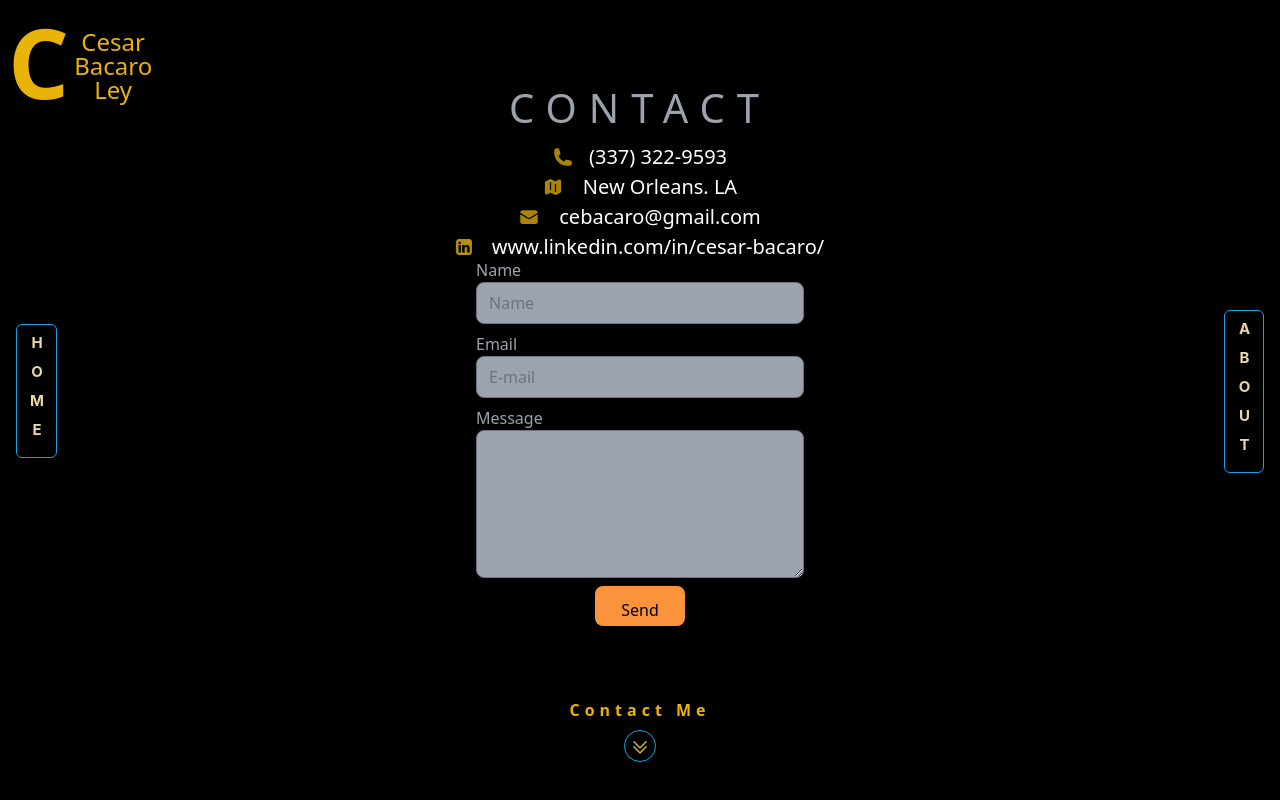
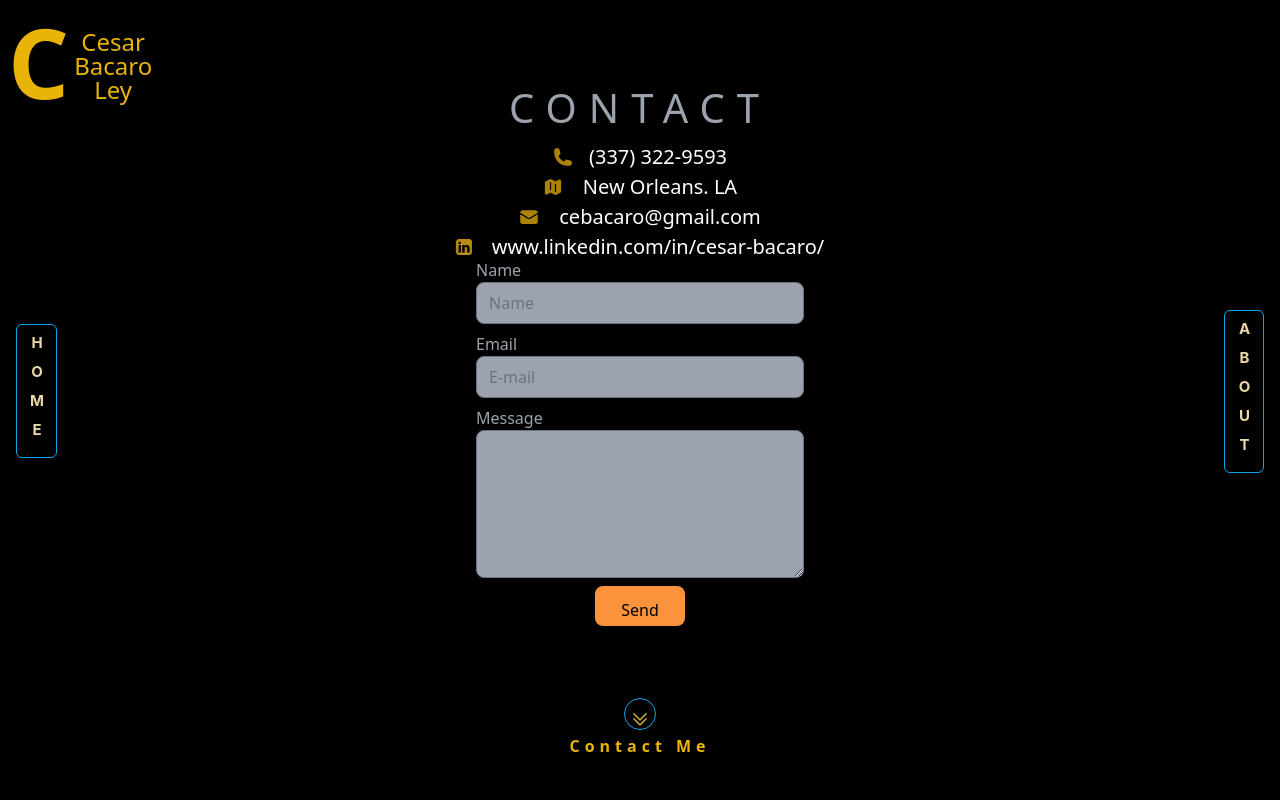
Before and after one commit to cebacaro/portfolio, a React (Create React App) app in the folder portfolio/: page /contactMe in a window 1280 px wide. Built offline with nearby package versions, Linux system fonts and the light colour scheme.

Commit message:
finished

```diff
--- a/portfolio/src/components/Contact.jsx
+++ b/portfolio/src/components/Contact.jsx
@@ -39,11 +39,12 @@ export const Contact = () => {
         Contact
       </h3>
       <m.div
-        initial={{ y: "100%" }}
-        animate={{ y: "0%" }}
+        initial={{ opacity: 0 }}
+        animate={{ opacity: 1 }}
         exit={{ opacity: 1 }}
         transition={{ duration: 0.8, easy: "easyOut" }}
         className="contact  h-full lg:w-[90%] rounded-lg text-center items-center flex flex-col justify-evenly "
+        style={{ overflow: "hidden" }}
       >
         {showMessage ? (
           <div id="success-message" className="flex top-1">
--- a/portfolio/src/components/layout/Footer1.jsx
+++ b/portfolio/src/components/layout/Footer1.jsx
@@ -6,14 +6,16 @@ import { ChevronDoubleDownIcon } from "@heroicons/react/24/solid";
 function Footer1() {
   return (
     <div className="footer flex flex-col gap-1  items-center relative bottom-20 lg:bottom-4  self-center md:bottom-1">
+      <div className="absolute border border-sky-500  rounded-full h-[32px] w-[32px] flex justify-center mt-0 " />
+      <NavLink to="/contactMe">
+        <ChevronDoubleDownIcon className="icon text-yellow-300 z-10 animate-bounce flex place-self-center mt-3 h-5 w-5" />
+      </NavLink>
       <NavLink
         to="/contactMe"
         className="contactMe text-yellow-500 hover:scale-125 duration-300 hover:text-teal-400 flex justify-center pb-3 tracking-[5px]  font-bold"
       >
         Contact Me
       </NavLink>
-      <div className="absolute border border-sky-500  rounded-full h-[32px] w-[32px] flex justify-center mt-8 " />
-      <ChevronDoubleDownIcon className="icon text-yellow-300 z-10 animate-bounce flex place-self-center mb-3 h-5 w-5" />
     </div>
   );
 }
```
